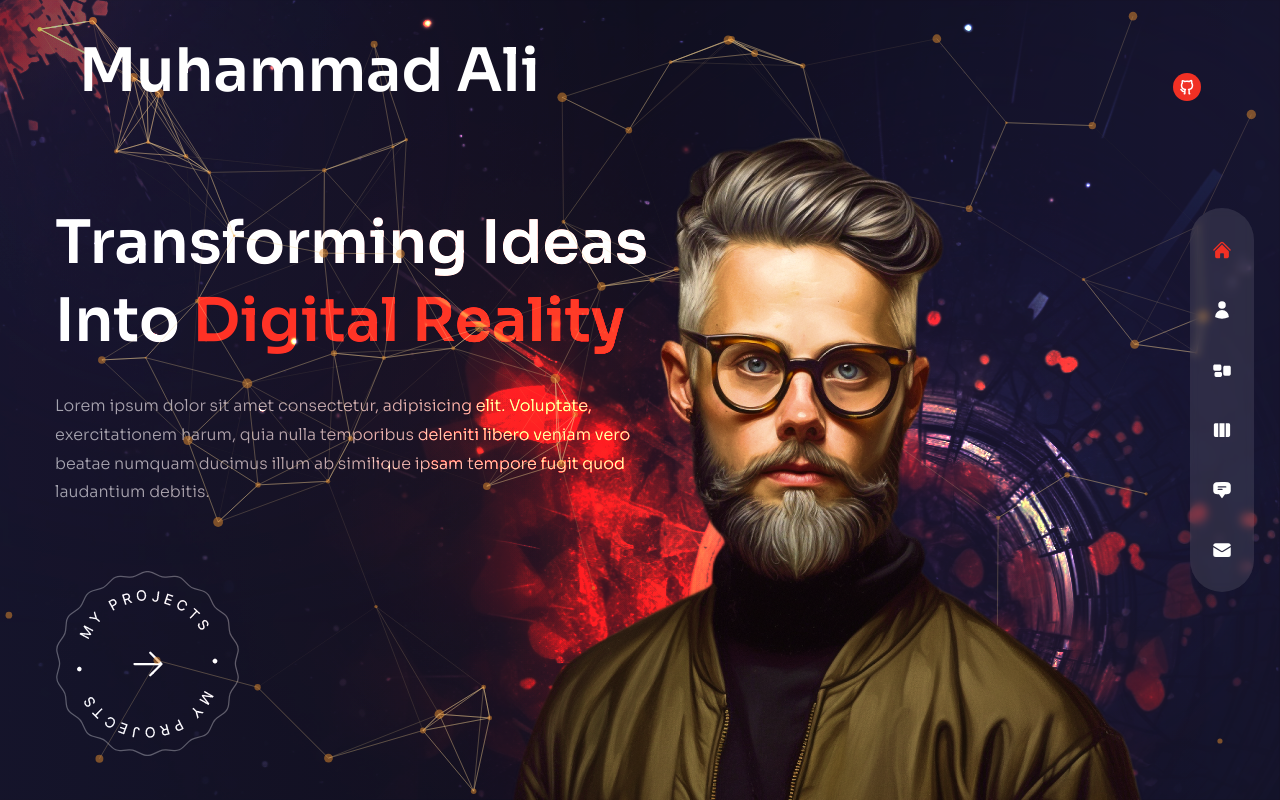
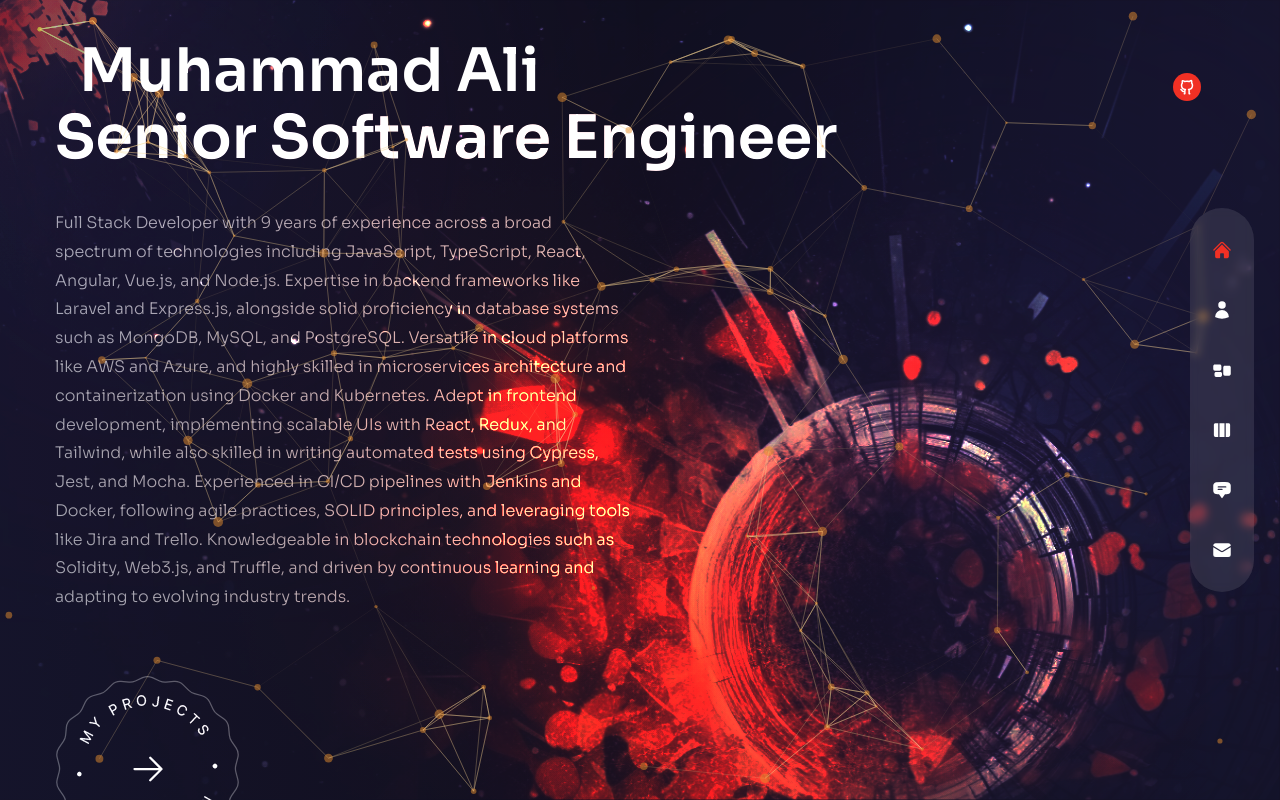
Before and after one commit to muhammad-ali-bright/modern-portofolio-main, a Next.js app: page / in a window 1280 px wide. Built offline with nearby package versions, Linux system fonts and the light colour scheme.

Commit message:
update landing page

```diff
--- a/pages/index.jsx
+++ b/pages/index.jsx
@@ -20,8 +20,7 @@
             exit="hidden"
             className="h1"
           >
-            Transforming Ideas <br /> Into{" "}
-            <span className="text-accent">Digital Reality</span>
+            Senior Software Engineer
           </motion.h1>
 
           {/* subtitle */}
@@ -32,10 +31,14 @@
             exit="hidden"
             className="max-w-sm xl:max-w-xl mx-auto xl:mx-0 mb-10 xl:mb-16"
           >
-            Lorem ipsum dolor sit amet consectetur, adipisicing elit. Voluptate,
-            exercitationem harum, quia nulla temporibus deleniti libero veniam
-            vero beatae numquam ducimus illum ab similique ipsam tempore fugit
-            quod laudantium debitis.
+            Full Stack Developer with 9 years of experience across a broad spectrum of technologies including JavaScript,
+            TypeScript, React, Angular, Vue.js, and Node.js. Expertise in backend frameworks like Laravel and Express.js, alongside
+            solid proficiency in database systems such as MongoDB, MySQL, and PostgreSQL. Versatile in cloud platforms like
+            AWS and Azure, and highly skilled in microservices architecture and containerization using Docker and Kubernetes.
+            Adept in frontend development, implementing scalable UIs with React, Redux, and Tailwind, while also skilled in writing
+            automated tests using Cypress, Jest, and Mocha. Experienced in CI/CD pipelines with Jenkins and Docker, following
+            agile practices, SOLID principles, and leveraging tools like Jira and Trello. Knowledgeable in blockchain technologies
+            such as Solidity, Web3.js, and Truffle, and driven by continuous learning and adapting to evolving industry trends.
           </motion.p>
 
           {/* btn */}
@@ -66,7 +69,7 @@
         <ParticlesContainer />
 
         {/* avatar */}
-        <motion.div
+        {/* <motion.div
           variants={fadeIn("up", 0.5)}
           initial="hidden"
           animate="show"
@@ -75,7 +78,7 @@
           className="w-full h-full max-w-[737px] max-h-[678px] absolute -bottom-32 lg:bottom-0 lg:right-[8%]"
         >
           <Avatar />
-        </motion.div>
+        </motion.div> */}
       </div>
     </div>
   );
```
